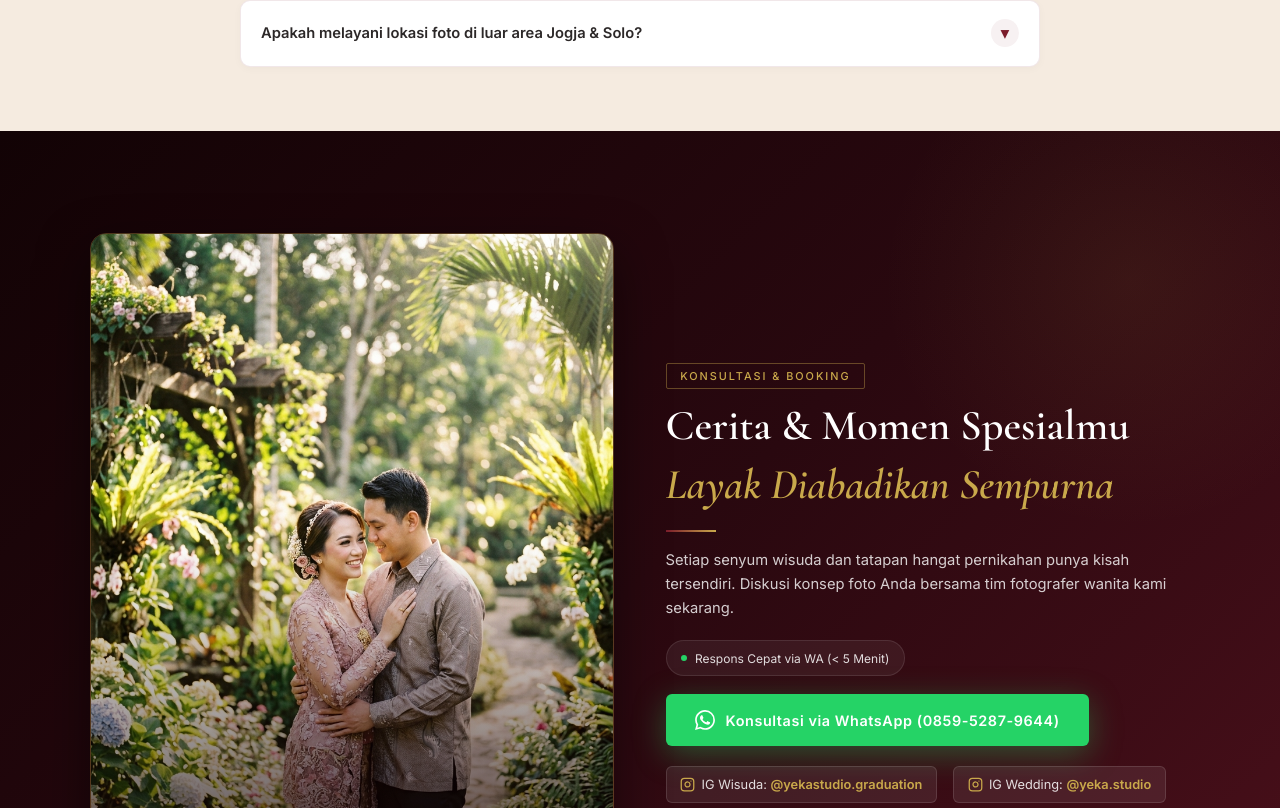
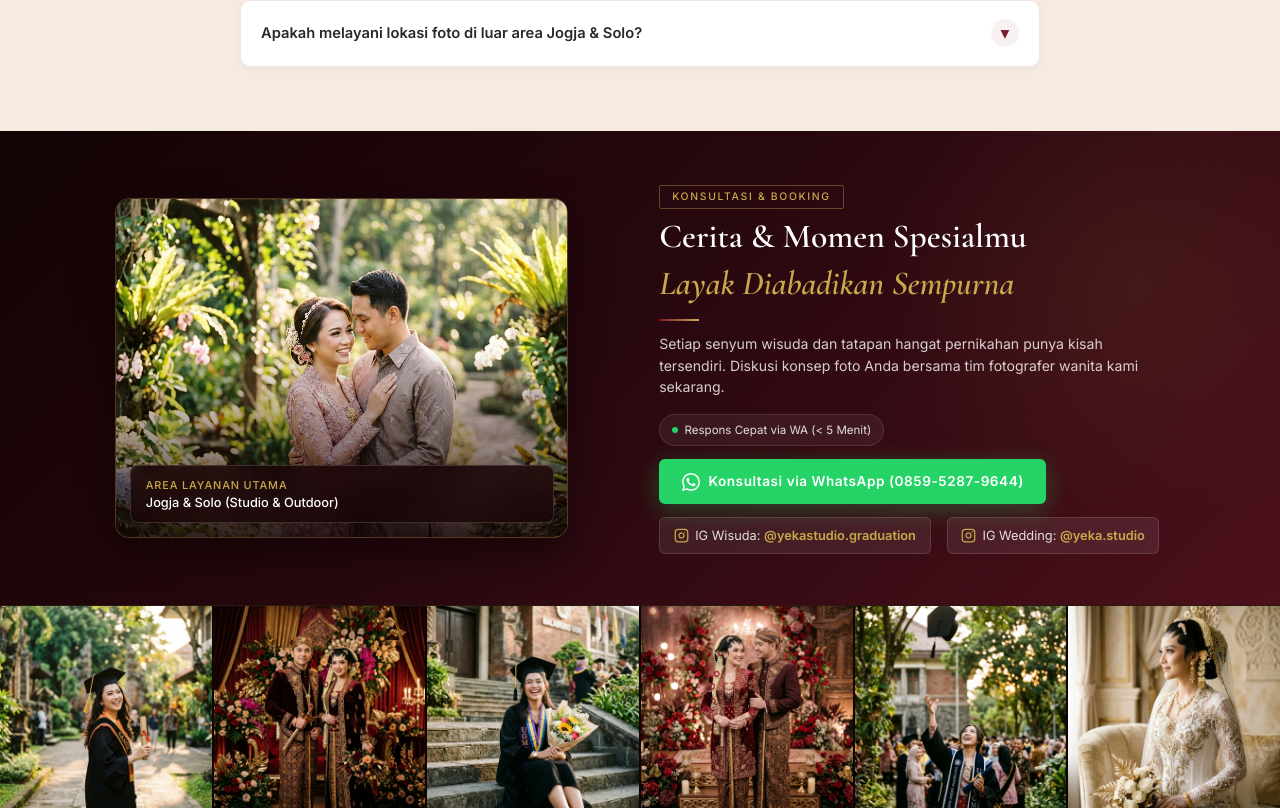
Before and after one commit to andrew-sora/yeka-studio, a Next.js app: page / in a window 1280 px wide. Shown: the part 7372-8180 px from the top of the page. Built offline with nearby package versions, Linux system fonts and the light colour scheme.

Commit message:
style: optimize ContactSection height and padding to fit comfortably within 100% zoom

```diff
--- a/src/components/ContactSection.tsx
+++ b/src/components/ContactSection.tsx
@@ -31,7 +31,7 @@ export default function ContactSection() {
       ref={sectionRef}
       style={{
         background: 'linear-gradient(135deg, #120305 0%, #29080F 50%, #4C101B 100%)',
-        padding: 'clamp(4rem, 8vw, 7rem) 1.5rem',
+        padding: 'clamp(2rem, 4vw, 3.25rem) 1.25rem',
         position: 'relative',
         overflow: 'hidden',
       }}
@@ -48,12 +48,12 @@ export default function ContactSection() {
         pointerEvents: 'none',
       }} />
 
-      <div style={{ maxWidth: '1100px', margin: '0 auto', position: 'relative', zIndex: 10 }}>
+      <div style={{ maxWidth: '1050px', margin: '0 auto', position: 'relative', zIndex: 10 }}>
 
         <div style={{
           display: 'grid',
           gridTemplateColumns: 'repeat(auto-fit, minmax(min(100%, 280px), 1fr))',
-          gap: 'clamp(1.5rem, 4vw, 3.5rem)',
+          gap: 'clamp(1.25rem, 3vw, 2.5rem)',
           alignItems: 'center',
         }}>
 
@@ -66,12 +66,12 @@ export default function ContactSection() {
           }}>
             <div style={{
               position: 'relative',
-              borderRadius: '16px',
+              borderRadius: '14px',
               overflow: 'hidden',
-              boxShadow: '0 20px 50px rgba(0,0,0,0.5)',
+              boxShadow: '0 16px 40px rgba(0,0,0,0.45)',
               border: '1px solid rgba(201,169,75,0.3)',
-              aspectRatio: '3/4',
-              minHeight: '440px',
+              aspectRatio: '4/3',
+              maxHeight: '340px',
             }}>
               <Image
                 src="/images/wedding-3.jpg"
@@ -89,23 +89,23 @@ export default function ContactSection() {
               {/* Floating Badge */}
               <div style={{
                 position: 'absolute',
-                bottom: '1.25rem',
-                left: '1.25rem',
-                right: '1.25rem',
+                bottom: '0.85rem',
+                left: '0.85rem',
+                right: '0.85rem',
                 background: 'rgba(26, 5, 8, 0.85)',
                 backdropFilter: 'blur(12px)',
                 border: '1px solid rgba(255,255,255,0.15)',
-                padding: '0.85rem 1.25rem',
+                padding: '0.65rem 0.95rem',
                 borderRadius: '8px',
                 display: 'flex',
                 justifyContent: 'space-between',
                 alignItems: 'center',
               }}>
                 <div>
-                  <div style={{ fontSize: '0.72rem', color: '#C9A94B', fontFamily: 'Inter, sans-serif', fontWeight: 500, letterSpacing: '0.08em', textTransform: 'uppercase' }}>
+                  <div style={{ fontSize: '0.68rem', color: '#C9A94B', fontFamily: 'Inter, sans-serif', fontWeight: 500, letterSpacing: '0.08em', textTransform: 'uppercase' }}>
                     Area Layanan Utama
                   </div>
-                  <div style={{ color: 'white', fontFamily: 'Inter, sans-serif', fontSize: '0.85rem', fontWeight: 500 }}>
+                  <div style={{ color: 'white', fontFamily: 'Inter, sans-serif', fontSize: '0.8rem', fontWeight: 500 }}>
                     Jogja &amp; Solo (Studio &amp; Outdoor)
                   </div>
                 </div>
@@ -128,39 +128,39 @@ export default function ContactSection() {
                 display: 'inline-block',
                 border: '1px solid rgba(201,169,75,0.4)',
                 color: '#C9A94B',
-                padding: '0.25rem 0.85rem',
-                fontSize: '0.68rem',
-                letterSpacing: '0.18em',
+                padding: '0.2rem 0.75rem',
+                fontSize: '0.65rem',
+                letterSpacing: '0.16em',
                 textTransform: 'uppercase',
                 fontFamily: 'Inter, sans-serif',
                 fontWeight: 500,
-                marginBottom: '0.75rem',
+                marginBottom: '0.5rem',
                 borderRadius: '2px',
               }}>
                 Konsultasi &amp; Booking
               </div>
               <h2 className="font-display" style={{
-                fontSize: 'clamp(1.75rem, 3.8vw, 2.65rem)',
+                fontSize: 'clamp(1.4rem, 2.8vw, 2.1rem)',
                 fontWeight: 600,
                 color: 'white',
-                lineHeight: 1.18,
-                marginBottom: '0.65rem',
+                lineHeight: 1.2,
+                marginBottom: '0.5rem',
               }}>
                 Cerita &amp; Momen Spesialmu<br />
                 <span style={{ color: '#C9A94B', fontStyle: 'italic' }}>Layak Diabadikan Sempurna</span>
               </h2>
               <div style={{
-                width: '50px',
+                width: '40px',
                 height: '2px',
                 background: 'linear-gradient(90deg, var(--maroon), #C9A94B)',
-                marginBottom: '1rem',
+                marginBottom: '0.75rem',
               }} />
               <p style={{
-                fontSize: '0.92rem',
+                fontSize: '0.88rem',
                 color: 'rgba(255,255,255,0.8)',
-                lineHeight: 1.65,
+                lineHeight: 1.55,
                 fontFamily: 'Inter, sans-serif',
-                marginBottom: '1.25rem',
+                marginBottom: '1rem',
               }}>
                 Setiap senyum wisuda dan tatapan hangat pernikahan punya kisah tersendiri. Diskusi konsep foto Anda bersama tim fotografer wanita kami sekarang.
               </p>
@@ -175,17 +175,17 @@ export default function ContactSection() {
                 transition: 'all 0.7s ease',
                 display: 'flex',
                 alignItems: 'center',
-                gap: '0.5rem',
-                marginBottom: '1.15rem',
+                gap: '0.4rem',
+                marginBottom: '0.85rem',
                 background: 'rgba(255,255,255,0.06)',
-                padding: '0.45rem 0.9rem',
+                padding: '0.35rem 0.75rem',
                 borderRadius: '100px',
                 width: 'fit-content',
                 border: '1px solid rgba(255,255,255,0.1)',
               }}
             >
               <span style={{ width: '6px', height: '6px', borderRadius: '50%', background: '#25D366' }} />
-              <span style={{ fontSize: '0.75rem', color: 'rgba(255,255,255,0.85)', fontFamily: 'Inter, sans-serif' }}>
+              <span style={{ fontSize: '0.72rem', color: 'rgba(255,255,255,0.85)', fontFamily: 'Inter, sans-serif' }}>
                 Respons Cepat via WA (&lt; 5 Menit)
               </span>
             </div>
@@ -197,7 +197,7 @@ export default function ContactSection() {
                 opacity: 0,
                 transform: 'translateY(24px)',
                 transition: 'all 0.7s ease',
-                marginBottom: '1.25rem',
+                marginBottom: '0.85rem',
               }}
             >
               <a
@@ -209,29 +209,29 @@ export default function ContactSection() {
                   position: 'relative',
                   display: 'inline-flex',
                   alignItems: 'center',
-                  gap: '0.65rem',
+                  gap: '0.55rem',
                   background: '#25D366',
                   color: 'white',
-                  padding: '0.95rem 1.85rem',
+                  padding: '0.75rem 1.4rem',
                   borderRadius: '6px',
                   fontFamily: 'Inter, sans-serif',
-                  fontSize: '0.9rem',
+                  fontSize: '0.85rem',
                   fontWeight: 600,
                   letterSpacing: '0.04em',
                   textDecoration: 'none',
                   transition: 'all 0.3s ease',
-                  boxShadow: '0 8px 32px rgba(37, 211, 102, 0.35)',
+                  boxShadow: '0 6px 24px rgba(37, 211, 102, 0.3)',
                 }}
                 onMouseEnter={e => {
-                  (e.currentTarget as HTMLElement).style.transform = 'translateY(-3px)';
-                  (e.currentTarget as HTMLElement).style.boxShadow = '0 12px 40px rgba(37, 211, 102, 0.45)';
+                  (e.currentTarget as HTMLElement).style.transform = 'translateY(-2px)';
+                  (e.currentTarget as HTMLElement).style.boxShadow = '0 10px 30px rgba(37, 211, 102, 0.4)';
                 }}
                 onMouseLeave={e => {
                   (e.currentTarget as HTMLElement).style.transform = 'translateY(0)';
-                  (e.currentTarget as HTMLElement).style.boxShadow = '0 8px 32px rgba(37, 211, 102, 0.35)';
+                  (e.currentTarget as HTMLElement).style.boxShadow = '0 6px 24px rgba(37, 211, 102, 0.3)';
                 }}
               >
-                <svg width="20" height="20" viewBox="0 0 24 24" fill="currentColor">
+                <svg width="18" height="18" viewBox="0 0 24 24" fill="currentColor">
                   <path d="M17.472 14.382c-.297-.149-1.758-.867-2.03-.967-.273-.099-.471-.148-.67.15-.197.297-.767.966-.94 1.164-.173.199-.347.223-.644.075-.297-.15-1.255-.463-2.39-1.475-.883-.788-1.48-1.761-1.653-2.059-.173-.297-.018-.458.13-.606.134-.133.298-.347.446-.52.149-.174.198-.298.298-.497.099-.198.05-.371-.025-.52-.075-.149-.669-1.612-.916-2.207-.242-.579-.487-.5-.669-.51-.173-.008-.371-.01-.57-.01-.198 0-.52.074-.792.372-.272.297-1.04 1.016-1.04 2.479 0 1.462 1.065 2.875 1.213 3.074.149.198 2.096 3.2 5.077 4.487.709.306 1.262.489 1.694.625.712.227 1.36.195 1.871.118.571-.085 1.758-.719 2.006-1.413.248-.694.248-1.289.173-1.413-.074-.124-.272-.198-.57-.347m-5.421 7.403h-.004a9.87 9.87 0 01-5.031-1.378l-.361-.214-3.741.982.998-3.648-.235-.374a9.86 9.86 0 01-1.51-5.26c.001-5.45 4.436-9.884 9.888-9.884 2.64 0 5.122 1.03 6.988 2.898a9.825 9.825 0 012.893 6.994c-.003 5.45-4.437 9.884-9.885 9.884m8.413-18.297A11.815 11.815 0 0012.05 0C5.495 0 .16 5.335.157 11.892c0 2.096.547 4.142 1.588 5.945L.057 24l6.305-1.654a11.882 11.882 0 005.683 1.448h.005c6.554 0 11.89-5.335 11.893-11.893a11.821 11.821 0 00-3.48-8.413z"/>
                 </svg>
                 Konsultasi via WhatsApp (0859-5287-9644)
```
